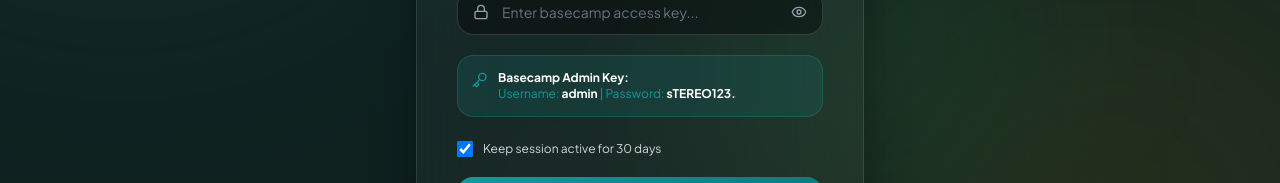
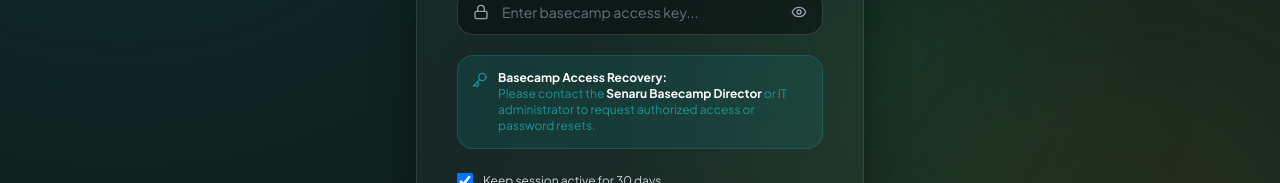
Before and after one commit to khaisaac/rinjanihero, a Next.js app: page /admin/login in a window 1280 px wide. Both pictures are taken after a click on the button "Forgot Credentials?". Shown: the part 544-727 px from the top of the page. Built offline with nearby package versions, Linux system fonts and the light colour scheme; no server answers; the database is empty.

Commit message:
security: remove exposed admin credentials from login error notification and recovery hint box

```diff
--- a/src/app/admin/login/page.tsx
+++ b/src/app/admin/login/page.tsx
@@ -149,8 +149,8 @@ function AdminLoginForm() {
           <div className="bg-[#18979B]/15 border border-[#18979B]/30 rounded-2xl p-3.5 text-xs text-[#18979B] flex items-start gap-2.5">
             <Key className="w-4 h-4 shrink-0 mt-0.5" />
             <div>
-              <span className="font-bold block text-white">Basecamp Admin Key:</span>
-              <span>Username: <strong className="text-white">admin</strong> | Password: <strong className="text-white">sTEREO123.</strong></span>
+              <span className="font-bold block text-white">Basecamp Access Recovery:</span>
+              <span>Please contact the <strong className="text-white">Senaru Basecamp Director</strong> or IT administrator to request authorized access or password resets.</span>
             </div>
           </div>
         )}
--- a/src/app/api/auth/login/route.ts
+++ b/src/app/api/auth/login/route.ts
@@ -57,7 +57,7 @@ export async function POST(request: Request) {
       return NextResponse.json(
         {
           success: false,
-          error: "Invalid access key or username. Default: admin / sTEREO123.",
+          error: "Invalid username or access key. Please check your credentials.",
         },
         { status: 401 }
       );
```
